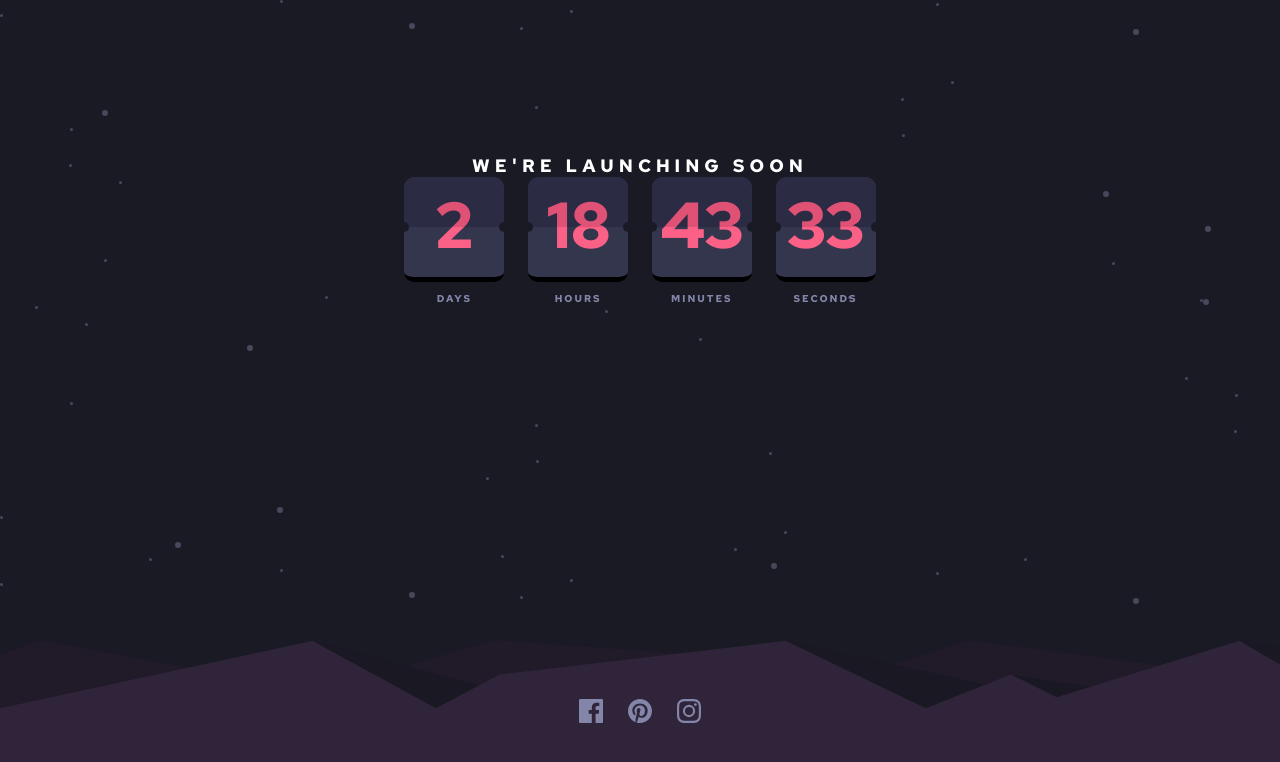
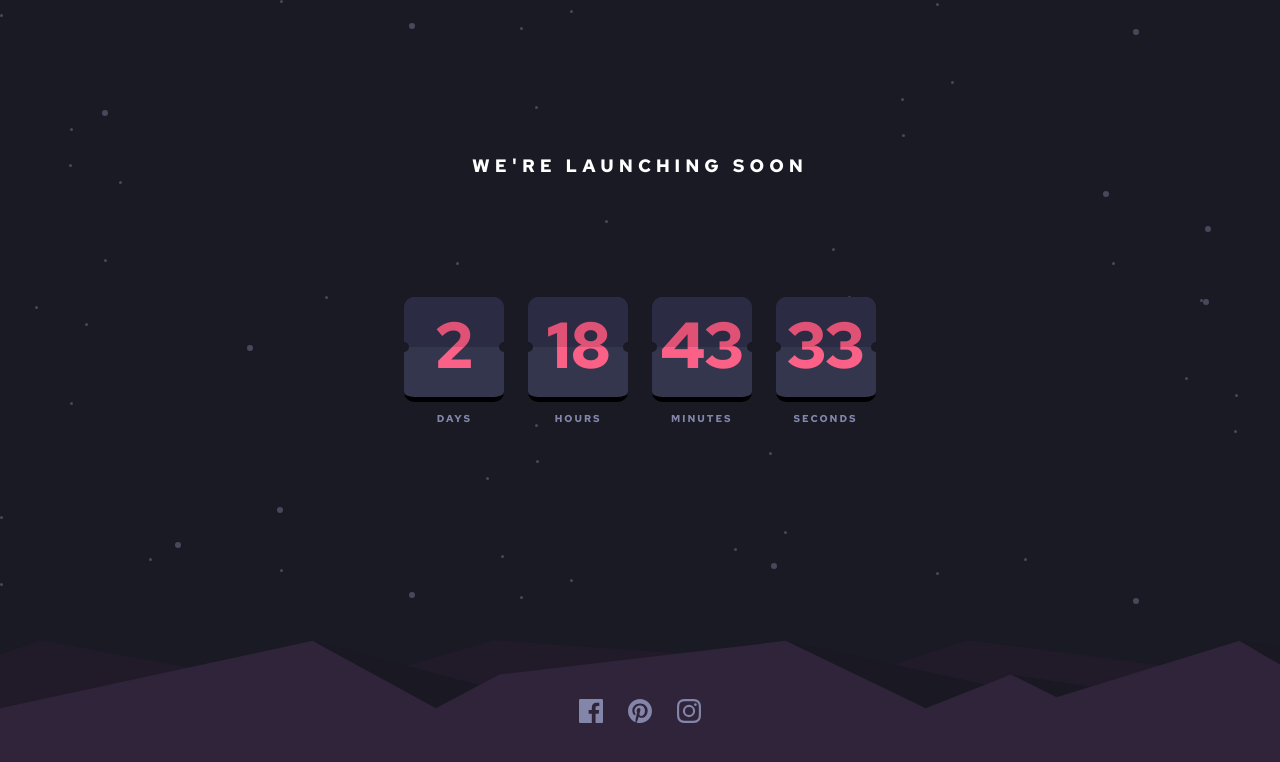
Before and after one commit to alisarf/coding-challenges, a plain HTML site: page launch-countdown-timer-main/index.html in a window 1280 px wide. Drawn offline with Linux system fonts and the light colour scheme.

Commit message:
quick update

```diff
--- a/launch-countdown-timer-main/css/style.scss
+++ b/launch-countdown-timer-main/css/style.scss
@@ -36,7 +36,7 @@ h1{
     font-weight: 700;
     letter-spacing: 5px;
     margin-bottom: 15vh;
-    margin: 0 15px;
+
 }
 h3{
     display: block;
```
Also changed, not shown: launch-countdown-timer-main/css/style.css, 1 other file.
